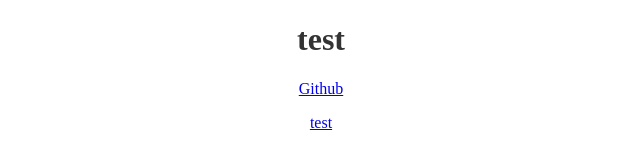
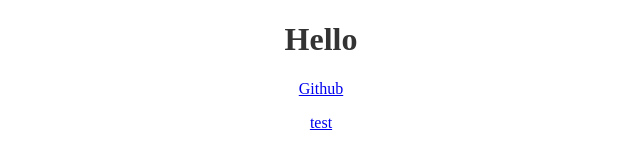
Before and after one commit to hkatono/hkatono.github.io, a plain HTML site: page index.html in a window 1280 px wide. Shown: the full height of the page, 319-959 px from the left. Drawn offline with Linux system fonts and the light colour scheme.

Commit message:
Update index.html

```diff
--- a/index.html
+++ b/index.html
@@ -6,7 +6,7 @@
     <link rel="stylesheet" href="style.css" type="text/css">
 </head>
 <body>
-<h1>test</h1>
+<h1>Hello</h1>
 <p>
     <a href="https://github.com/hkatono">Github</a>
 </p>
```
